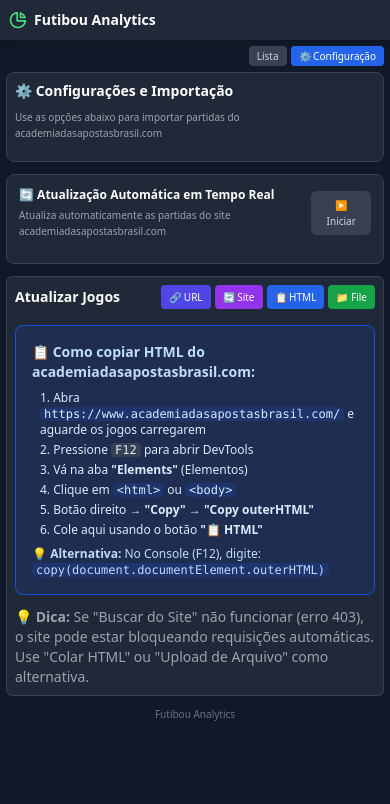
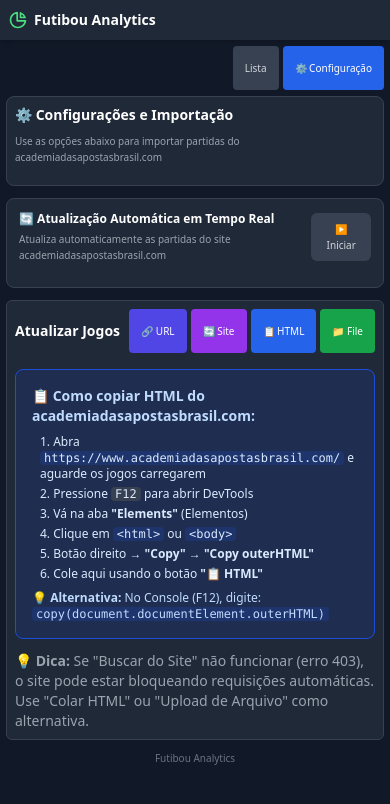
Before and after one commit to vinicius08oliveira85/Analisedia, a React (Vite) app: page / in a window 390 px wide. Both pictures are taken after a click on the button "⚙️ Configuração". Shown: the top 804 px of the page. Built offline with nearby package versions, Linux system fonts and the light colour scheme; no server answers.

Commit message:
fix: corrige problemas de toque em dispositivos móveis - adiciona suporte para eventos touch em todos os botões e cards - melhora áreas clicáveis (mínimo 44px) - adiciona estilos CSS globais para mobile

```diff
--- a/App.tsx
+++ b/App.tsx
@@ -151,33 +151,48 @@
             <div className="mb-1.5 flex gap-1 justify-end">
               <button
                 onClick={() => setViewMode('list')}
-                className={`px-2 py-0.5 rounded text-[10px] sm:text-xs font-medium transition-colors ${
+                onTouchEnd={(e) => {
+                  e.preventDefault();
+                  setViewMode('list');
+                }}
+                className={`px-3 py-2 sm:px-2 sm:py-0.5 rounded text-[10px] sm:text-xs font-medium transition-colors touch-manipulation active:opacity-70 ${
                   viewMode === 'list'
                     ? 'bg-blue-600 text-white'
                     : 'bg-gray-700 text-gray-300 hover:bg-gray-600'
                 }`}
+                style={{ WebkitTapHighlightColor: 'transparent', minHeight: '44px' }}
               >
                 Lista
               </button>
               {leagues.length > 0 && (
                 <button
                   onClick={() => setViewMode('leagues')}
-                  className={`px-2 py-0.5 rounded text-[10px] sm:text-xs font-medium transition-colors ${
+                  onTouchEnd={(e) => {
+                    e.preventDefault();
+                    setViewMode('leagues');
+                  }}
+                  className={`px-3 py-2 sm:px-2 sm:py-0.5 rounded text-[10px] sm:text-xs font-medium transition-colors touch-manipulation active:opacity-70 ${
                     viewMode === 'leagues'
                       ? 'bg-blue-600 text-white'
                       : 'bg-gray-700 text-gray-300 hover:bg-gray-600'
                   }`}
+                  style={{ WebkitTapHighlightColor: 'transparent', minHeight: '44px' }}
                 >
                   Ligas ({leagues.length})
                 </button>
               )}
               <button
                 onClick={() => setViewMode('config')}
-                className={`px-2 py-0.5 rounded text-[10px] sm:text-xs font-medium transition-colors ${
+                onTouchEnd={(e) => {
+                  e.preventDefault();
+                  setViewMode('config');
+                }}
+                className={`px-3 py-2 sm:px-2 sm:py-0.5 rounded text-[10px] sm:text-xs font-medium transition-colors touch-manipulation active:opacity-70 ${
                   viewMode === 'config'
                     ? 'bg-blue-600 text-white'
                     : 'bg-gray-700 text-gray-300 hover:bg-gray-600'
                 }`}
+                style={{ WebkitTapHighlightColor: 'transparent', minHeight: '44px' }}
               >
                 ⚙️ Configuração
               </button>
--- a/components/ConfigTab.tsx
+++ b/components/ConfigTab.tsx
@@ -61,12 +61,19 @@
           </div>
           <button
             onClick={handleToggleAutoScraping}
+            onTouchEnd={(e) => {
+              if (!isScraping) {
+                e.preventDefault();
+                handleToggleAutoScraping();
+              }
+            }}
             disabled={isScraping}
-            className={`px-3 py-1.5 sm:px-4 sm:py-2 rounded-md text-[10px] sm:text-xs font-medium transition-colors ${
+            className={`px-3 py-2 sm:px-4 sm:py-2 rounded-md text-[10px] sm:text-xs font-medium transition-colors touch-manipulation active:opacity-70 ${
               autoScrapingEnabled
                 ? 'bg-green-600 hover:bg-green-700 text-white'
                 : 'bg-gray-700 hover:bg-gray-600 text-gray-300'
             } disabled:opacity-50 disabled:cursor-not-allowed`}
+            style={{ WebkitTapHighlightColor: 'transparent', minHeight: '44px' }}
           >
             {isScraping ? 'Atualizando...' : autoScrapingEnabled ? '⏸️ Pausar' : '▶️ Iniciar'}
           </button>
--- a/components/FavoriteButton.tsx
+++ b/components/FavoriteButton.tsx
@@ -2,15 +2,20 @@
 
 interface FavoriteButtonProps {
   isFavorite: boolean;
-  onClick: (e: React.MouseEvent) => void;
+  onClick: (e: React.MouseEvent | React.TouchEvent) => void;
 }
 
 export const FavoriteButton: React.FC<FavoriteButtonProps> = ({ isFavorite, onClick }) => {
   return (
     <button
       onClick={onClick}
+      onTouchEnd={(e) => {
+        e.preventDefault();
+        onClick(e);
+      }}
       aria-label={isFavorite ? 'Remover dos favoritos' : 'Adicionar aos favoritos'}
-      className="p-1 sm:p-1.5 rounded-full hover:bg-gray-700/50 focus:outline-none focus:ring-2 focus:ring-yellow-500 transition-colors duration-200"
+      className="p-1 sm:p-1.5 rounded-full hover:bg-gray-700/50 active:bg-gray-700 focus:outline-none focus:ring-2 focus:ring-yellow-500 transition-colors duration-200 touch-manipulation"
+      style={{ WebkitTapHighlightColor: 'transparent', minWidth: '44px', minHeight: '44px' }}
     >
       <svg
         xmlns="http://www.w3.org/2000/svg"
--- a/components/LeaguesView.tsx
+++ b/components/LeaguesView.tsx
@@ -55,7 +55,12 @@
           <div key={league.leagueName} className="bg-gray-800 rounded-lg border border-gray-700 overflow-hidden">
             <button
               onClick={() => toggleLeague(league.leagueName)}
-              className="w-full px-2 sm:px-3 py-2 sm:py-2.5 bg-gray-700 hover:bg-gray-600 transition-colors flex items-center justify-between"
+              onTouchEnd={(e) => {
+                e.preventDefault();
+                toggleLeague(league.leagueName);
+              }}
+              className="w-full px-2 sm:px-3 py-3 sm:py-2.5 bg-gray-700 hover:bg-gray-600 active:bg-gray-500 transition-colors flex items-center justify-between touch-manipulation"
+              style={{ WebkitTapHighlightColor: 'transparent', minHeight: '44px' }}
             >
               <div className="flex items-center gap-1.5 sm:gap-2">
                 <span className="text-xs sm:text-sm font-bold text-white">{league.leagueName}</span>
--- a/components/MatchDetail.tsx
+++ b/components/MatchDetail.tsx
@@ -146,7 +146,12 @@
     <div>
         <button
             onClick={onBack}
-            className="mb-2 sm:mb-3 bg-gray-700 hover:bg-gray-600 text-white font-semibold py-1 px-2 sm:py-1.5 sm:px-3 rounded text-[10px] sm:text-xs transition-colors duration-200 flex items-center"
+            onTouchEnd={(e) => {
+              e.preventDefault();
+              onBack();
+            }}
+            className="mb-2 sm:mb-3 bg-gray-700 hover:bg-gray-600 active:bg-gray-500 text-white font-semibold py-2 px-3 sm:py-1.5 sm:px-3 rounded text-[10px] sm:text-xs transition-colors duration-200 flex items-center touch-manipulation"
+            style={{ WebkitTapHighlightColor: 'transparent', minHeight: '44px' }}
         >
             <svg xmlns="http://www.w3.org/2000/svg" className="h-3 w-3 sm:h-4 sm:w-4 mr-1 sm:mr-1.5" fill="none" viewBox="0 0 24 24" stroke="currentColor">
                 <path strokeLinecap="round" strokeLinejoin="round" strokeWidth={2} d="M11 17l-5-5m0 0l5-5m-5 5h12" />
--- a/components/UpdateMatches.tsx
+++ b/components/UpdateMatches.tsx
@@ -159,28 +159,52 @@
         <div className="flex flex-wrap gap-1 sm:gap-1.5">
           <button
             onClick={() => setShowUrlInput(!showUrlInput)}
+            onTouchEnd={(e) => {
+              if (!isUpdating) {
+                e.preventDefault();
+                setShowUrlInput(!showUrlInput);
+              }
+            }}
             disabled={isUpdating}
-            className="px-2 py-1 sm:px-3 sm:py-1.5 bg-indigo-600 hover:bg-indigo-700 disabled:bg-gray-600 disabled:cursor-not-allowed text-white rounded text-[10px] sm:text-xs font-medium transition-colors"
+            className="px-3 py-2 sm:px-2 sm:py-1 sm:px-3 sm:py-1.5 bg-indigo-600 hover:bg-indigo-700 active:bg-indigo-800 disabled:bg-gray-600 disabled:cursor-not-allowed text-white rounded text-[10px] sm:text-xs font-medium transition-colors touch-manipulation"
+            style={{ WebkitTapHighlightColor: 'transparent', minHeight: '44px' }}
             title="Importar partidas através de uma URL customizada"
           >
             {showUrlInput ? '✕' : '🔗 URL'}
           </button>
           <button
             onClick={handleScrapeSite}
+            onTouchEnd={(e) => {
+              if (!isUpdating) {
+                e.preventDefault();
+                handleScrapeSite();
+              }
+            }}
             disabled={isUpdating}
-            className="px-2 py-1 sm:px-3 sm:py-1.5 bg-purple-600 hover:bg-purple-700 disabled:bg-gray-600 disabled:cursor-not-allowed text-white rounded text-[10px] sm:text-xs font-medium transition-colors"
+            className="px-3 py-2 sm:px-2 sm:py-1 sm:px-3 sm:py-1.5 bg-purple-600 hover:bg-purple-700 active:bg-purple-800 disabled:bg-gray-600 disabled:cursor-not-allowed text-white rounded text-[10px] sm:text-xs font-medium transition-colors touch-manipulation"
+            style={{ WebkitTapHighlightColor: 'transparent', minHeight: '44px' }}
             title="Faz scraping direto do site academiadasapostasbrasil.com"
           >
             {isUpdating ? '...' : '🔄 Site'}
           </button>
           <button
             onClick={handlePasteHTML}
+            onTouchEnd={(e) => {
+              if (!isUpdating) {
+                e.preventDefault();
+                handlePasteHTML();
+              }
+            }}
             disabled={isUpdating}
-            className="px-2 py-1 sm:px-3 sm:py-1.5 bg-blue-600 hover:bg-blue-700 disabled:bg-gray-600 disabled:cursor-not-allowed text-white rounded text-[10px] sm:text-xs font-medium transition-colors"
+            className="px-3 py-2 sm:px-2 sm:py-1 sm:px-3 sm:py-1.5 bg-blue-600 hover:bg-blue-700 active:bg-blue-800 disabled:bg-gray-600 disabled:cursor-not-allowed text-white rounded text-[10px] sm:text-xs font-medium transition-colors touch-manipulation"
+            style={{ WebkitTapHighlightColor: 'transparent', minHeight: '44px' }}
           >
             {isUpdating ? '...' : '📋 HTML'}
           </button>
-          <label className="px-2 py-1 sm:px-3 sm:py-1.5 bg-green-600 hover:bg-green-700 disabled:bg-gray-600 disabled:cursor-not-allowed text-white rounded text-[10px] sm:text-xs font-medium transition-colors cursor-pointer">
+          <label
+            className="px-3 py-2 sm:px-2 sm:py-1 sm:px-3 sm:py-1.5 bg-green-600 hover:bg-green-700 active:bg-green-800 disabled:bg-gray-600 disabled:cursor-not-allowed text-white rounded text-[10px] sm:text-xs font-medium transition-colors cursor-pointer touch-manipulation inline-block"
+            style={{ WebkitTapHighlightColor: 'transparent', minHeight: '44px', display: 'inline-flex', alignItems: 'center', justifyContent: 'center' }}
+          >
             {isUpdating ? '...' : '📁 File'}
             <input
               ref={fileInputRef}
@@ -216,8 +240,15 @@
             />
                 <button
                   onClick={handleScrapeFromCustomURL}
+                  onTouchEnd={(e) => {
+                    if (!isUpdating && customUrl.trim()) {
+                      e.preventDefault();
+                      handleScrapeFromCustomURL();
+                    }
+                  }}
                   disabled={isUpdating || !customUrl.trim()}
-              className="px-4 py-2 bg-indigo-600 hover:bg-indigo-700 disabled:bg-gray-600 disabled:cursor-not-allowed text-white rounded-md text-xs sm:text-sm font-medium transition-colors"
+                  className="px-4 py-3 sm:py-2 bg-indigo-600 hover:bg-indigo-700 active:bg-indigo-800 disabled:bg-gray-600 disabled:cursor-not-allowed text-white rounded-md text-xs sm:text-sm font-medium transition-colors touch-manipulation"
+                  style={{ WebkitTapHighlightColor: 'transparent', minHeight: '44px' }}
                 >
                   {isUpdating ? 'Processando...' : 'Importar'}
                 </button>
--- a/index.css
+++ b/index.css
@@ -20,3 +20,17 @@
 #root {
   min-height: 100vh;
 }
+
+/* Melhorias para dispositivos móveis */
+button, a, [role="button"] {
+  touch-action: manipulation;
+  -webkit-tap-highlight-color: transparent;
+}
+
+/* Área mínima de toque para elementos interativos em mobile */
+@media (max-width: 640px) {
+  button, a, [role="button"], label[for] {
+    min-height: 44px;
+    min-width: 44px;
+  }
+}
```
Also changed, not shown: components/MatchListItem.tsx (+8 -3 lines). Lines whose indentation alone changed are shown as unchanged.
